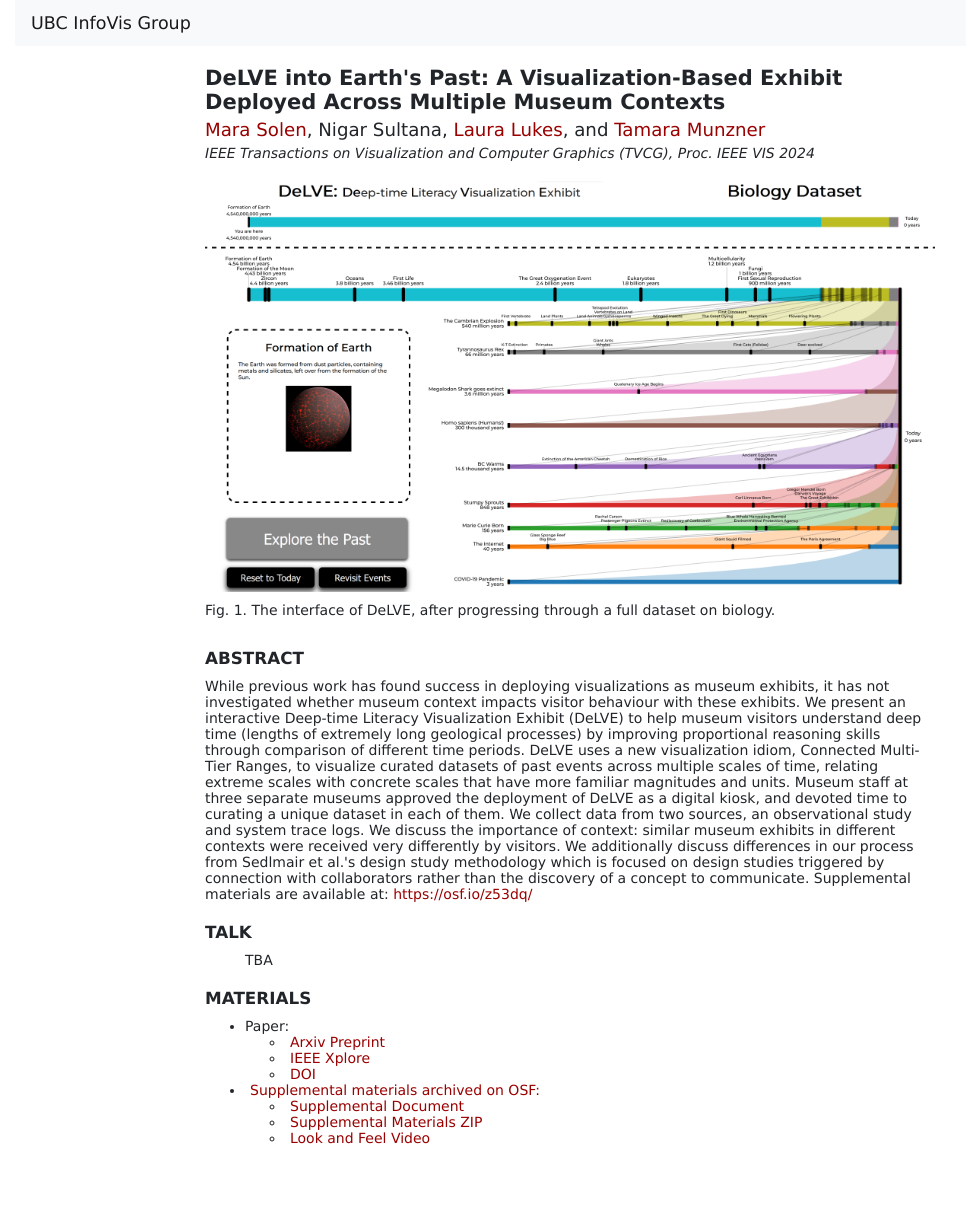
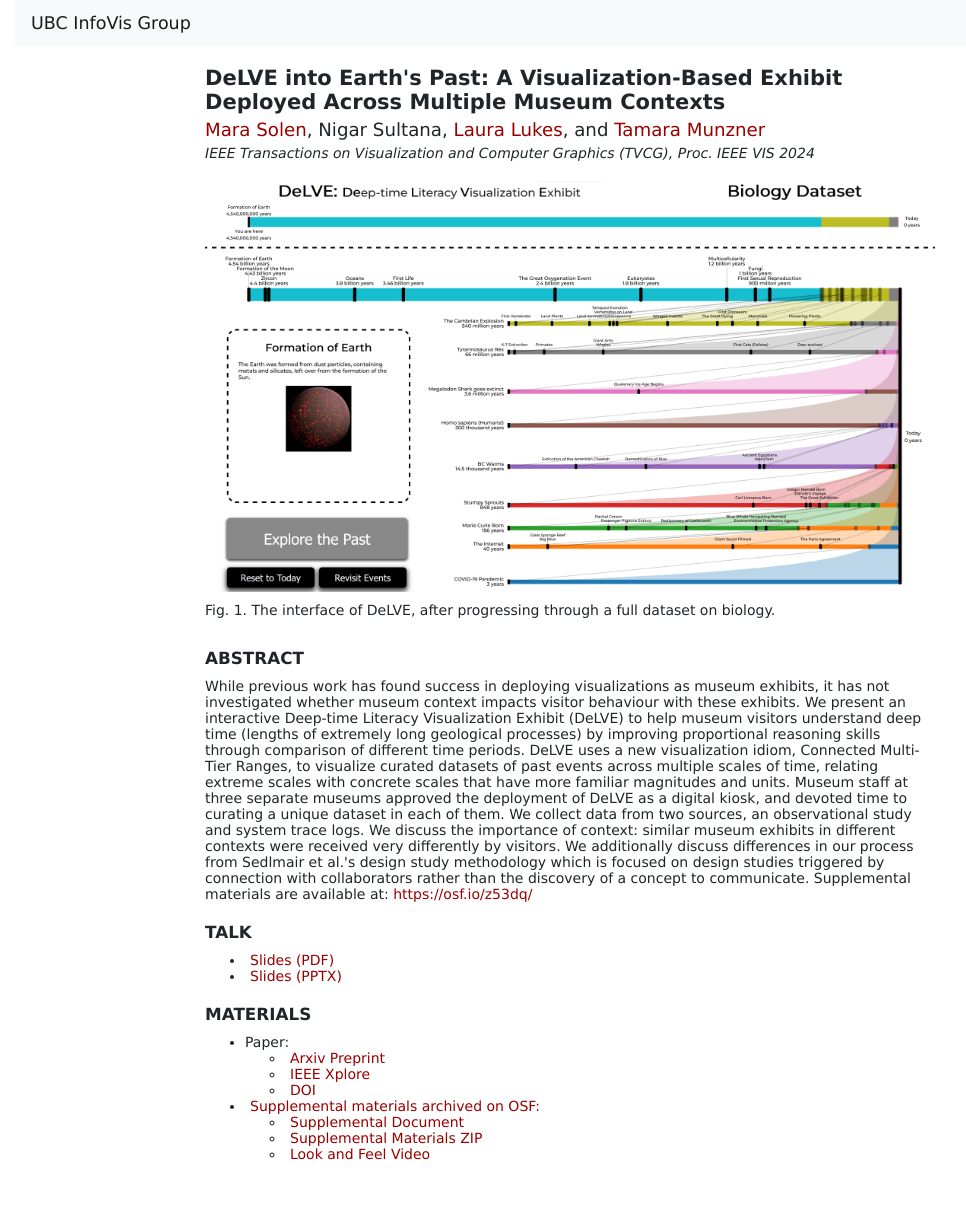
Before and after one commit to UBC-InfoVis/UBC-InfoVis.github.io, a Jekyll site: the page content/pubs/2024/delve/index.html, which Jekyll copies as it is, in a window 1280 px wide. Shown: the whole page, without its empty margins (70-1036 px from the left). Built offline with Jekyll 4.4.1, drawn with Linux system fonts in a browser that asks for light colours.

Commit message:
updating delve page

```diff
--- a/content/pubs/2024/delve/index.html
+++ b/content/pubs/2024/delve/index.html
@@ -65,7 +65,8 @@
 
 				<div class="sect-title">Talk</div>
 				<ul class="links">
-					TBA
+					<li><a href="https://www.cs.ubc.ca/group/infovis/pubs/2024/delve/slides/DeLVE-VIS-Talk.pdf">Slides (PDF)</a></li>
+					<li><a href="https://www.cs.ubc.ca/group/infovis/pubs/2024/delve/slides/DeLVE-VIS-Talk.pptx">Slides (PPTX)</a></li>
 				</ul>
 
 				<div class="sect-title">Materials</div>
```
Also changed, not shown: 2 other files.
